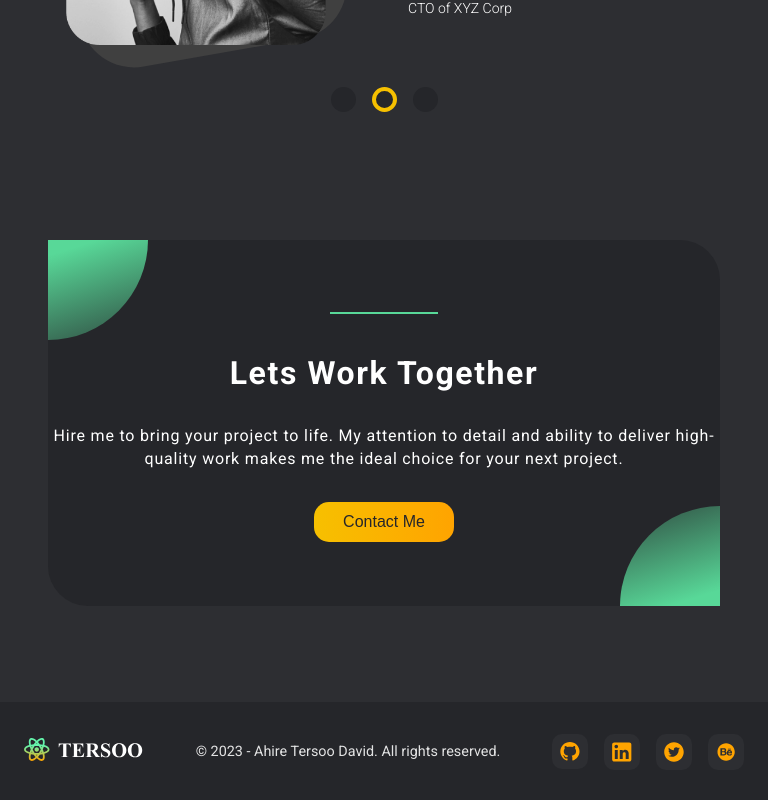
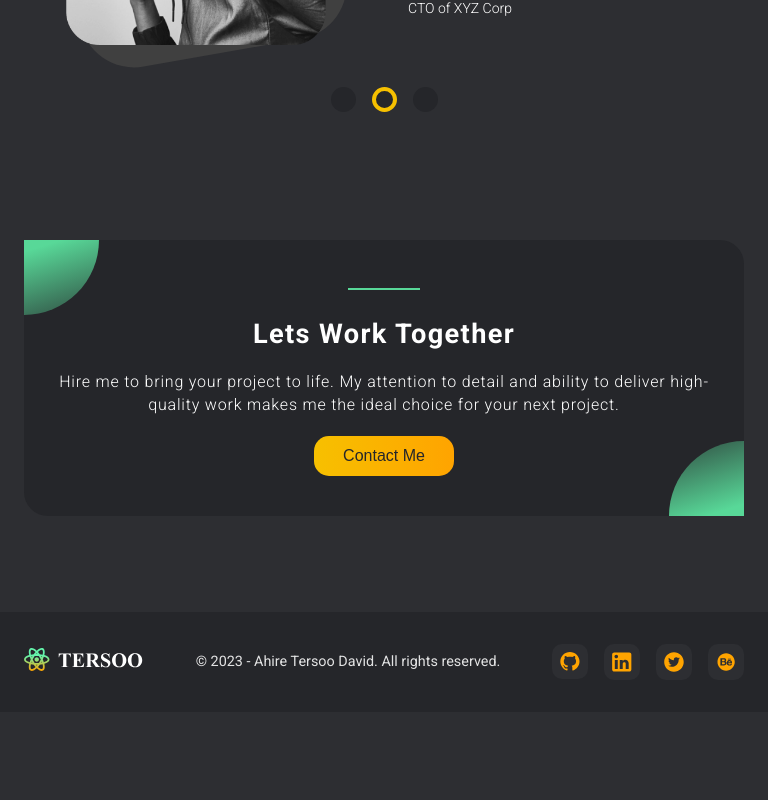
Before and after one commit to tersoo-ahire/Portfolio, a React (Vite) app in the folder project/: page / in a window 768 px wide. Shown: the part 3979-4779 px from the top of the page. After the commit the page ends 4691 px from the top, so only its background shows below. Built offline with nearby package versions, Linux system fonts and the light colour scheme.

Commit message:
made section five responsive for large tablets

```diff
--- a/project/src/styles_tablet_large/App.css
+++ b/project/src/styles_tablet_large/App.css
@@ -392,4 +392,38 @@
     .active2 {
         border: 4px solid #F6C000;
     }
+
+    hr {
+        width: 72px;
+    }
+
+    .section-five {
+        margin: 0em 1.5em;
+        border-radius: 24px;
+        padding: 2.5em 1.7em;
+        gap: 1.25em;
+    }
+
+    .section-five-h4 {
+        font-size: 1.7rem;
+    }
+
+    .section-five-p {
+        font-weight: 300;
+        font-size: 1rem;
+    }
+
+    .shape1, .shape2 {
+        width: 75px;
+        height: 75px;
+    }
+
+    .whatsapp {
+        width: 70px;
+        right: 1em;
+    }
+
+    .whatsapp:hover {
+        width: 75px;
+    }
 }
```
